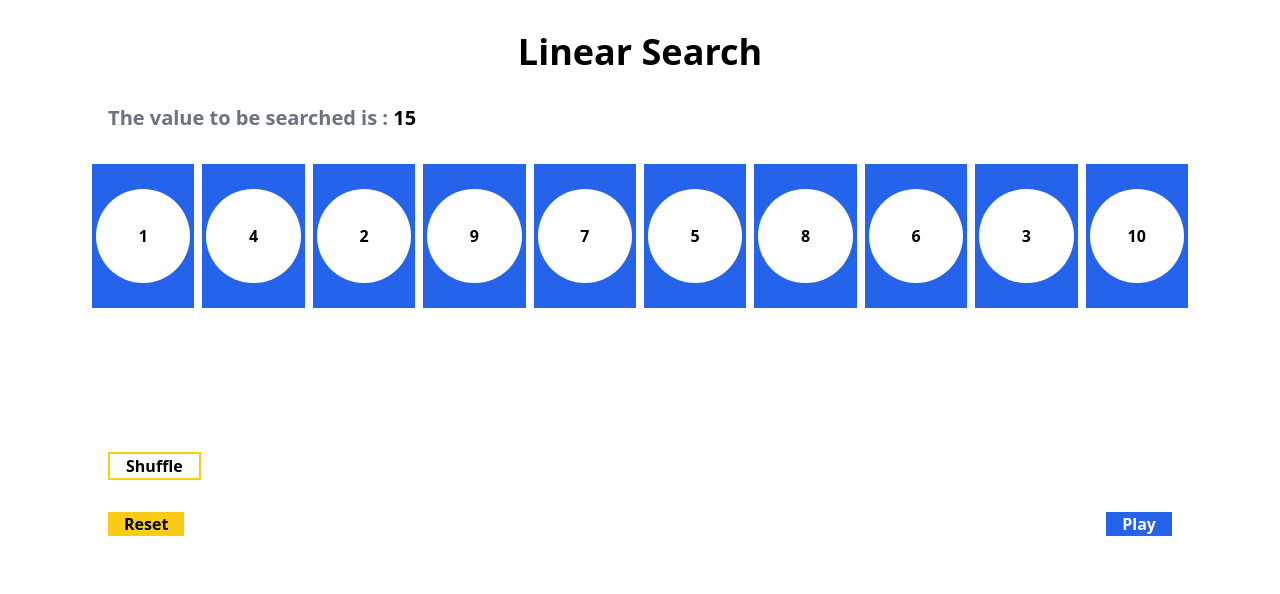
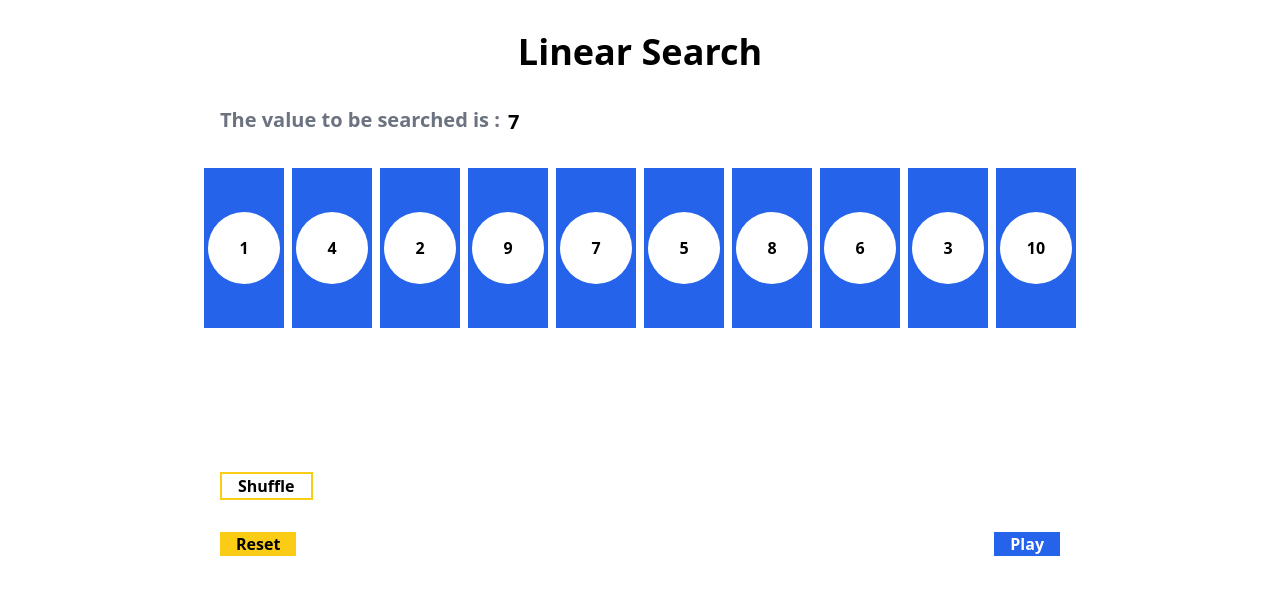
Before and after one commit to theananttrivedi/linearsearch-visualiser, a React (Vite) app: page / in a window 1280 px wide. Shown: the top 594 px of the page. Built offline with nearby package versions, Linux system fonts and the light colour scheme.

Commit message:
Added For Large Screens

```diff
--- a/src/components/Bar.jsx
+++ b/src/components/Bar.jsx
@@ -1,7 +1,7 @@
 const Bar = ({ num, currentlyLooking, correct }) => {
   return (
     <div
-      className={`[width:8vw] h-36 px-1 relative flex flex-col justify-center items-center ${
+      className={`[width:8vw] h-36 px-1 lg:w-20 lg:h-40 relative flex flex-col justify-center items-center ${
         currentlyLooking
           ? "bg-white border-2 border-blue-600"
           : correct
--- a/src/components/BarContainer.jsx
+++ b/src/components/BarContainer.jsx
@@ -1,4 +1,4 @@
-import { useEffect, useState } from "react";
+import { useEffect, useRef, useState } from "react";
 import bars_initial from "../data/bars_initial";
 import shuffleArray from "../lib/shuffleArray";
 import Bar from "./Bar";
@@ -8,17 +8,34 @@ function BarContainer() {
   const [copyBars, setcopyBars] = useState(
     JSON.parse(JSON.stringify(bars_initial))
   );
+  const [inputVisible, setInputVisible] = useState(false);
   const [bars, setBars] = useState(JSON.parse(JSON.stringify(bars_initial)));
   const [playAnimation, setPlayAnimation] = useState(false);
   const [index, setIndex] = useState(null);
-  const [valueToBeSearched, setValueToBeSearched] = useState(15);
+  const [valueToBeSearched, setValueToBeSearched] = useState(7);
+  const inputRef = useRef();
+
   function handleReset() {
     setPlayAnimation(false);
     setBars(copyBars);
   }
 
+  function handleMouseEnter() {
+    setInputVisible(true);
+  }
+
+  function handleMouseLeave() {
+    setInputVisible(false);
+    console.log({ valueToBeSearched });
+    verifyAndSetValue(valueToBeSearched);
+  }
+
   async function handlePlay() {
     setPlayAnimation(true);
+  }
+
+  function handleInputValue(e) {
+    setValueToBeSearched(e.target.value);
   }
 
   function handleShuffle() {
@@ -27,6 +44,17 @@ function BarContainer() {
     setcopyBars(array);
     setPlayAnimation(false);
     setBars(array);
+  }
+
+  function verifyAndSetValue(value) {
+    if (value === "" || isNaN(value)) {
+      setValueToBeSearched(0);
+      return;
+    }
+    if (!isNaN(value)) {
+      setValueToBeSearched(parseInt(value));
+      return;
+    }
   }
 
   useEffect(() => {
@@ -50,9 +78,6 @@ function BarContainer() {
           let previousBarTobeStoppedLookingAt;
           const newBars = JSON.parse(JSON.stringify(prevBars));
 
-          //   Switching off the previous bar
-          // logic doesn't work in case of the last one
-          // the last one is switched off seperately
           if (i !== 0) {
             previousBarTobeStoppedLookingAt = newBars[i - 1];
             previousBarTobeStoppedLookingAt.currentlyLooking = false;
@@ -102,16 +127,37 @@ function BarContainer() {
     };
   }, [playAnimation]);
 
+  useEffect(() => {
+    if (inputVisible) {
+      inputRef.current.focus();
+    }
+  }, [inputVisible]);
+
   return (
     <div className="flex flex-col gap-y-8">
       <h1 className="px-4 text-black font-bold text-4xl text-center">
         Linear Search{" "}
       </h1>
+      <div
+        on
+        onMouseEnter={handleMouseEnter}
+        onMouseLeave={handleMouseLeave}
+        className="relative px-4 text-gray-500 font-bold text-xl flex items-center gap-x-2"
+      >
+        <h1> The value to be searched is : </h1>
+        {inputVisible ? (
+          <input
+            type={"text"}
+            className="h-8 w-10 relative text-black shadow-md px-2 outline-none caret-blue-600"
+            onChange={handleInputValue}
+            value={valueToBeSearched}
+            ref={inputRef}
+          />
+        ) : (
+          <span className="text-black h-8 py-1">{valueToBeSearched}</span>
+        )}
+      </div>
 
-      <h1 className="px-4 text-gray-500 font-bold text-xl">
-        The value to be searched is :{" "}
-        <span className="text-black">{valueToBeSearched}</span>
-      </h1>
       <div className="flex gap-x-2">
         {bars.map((bar, index) => {
           const { num, currentlyLooking, correct } = bar;
```
